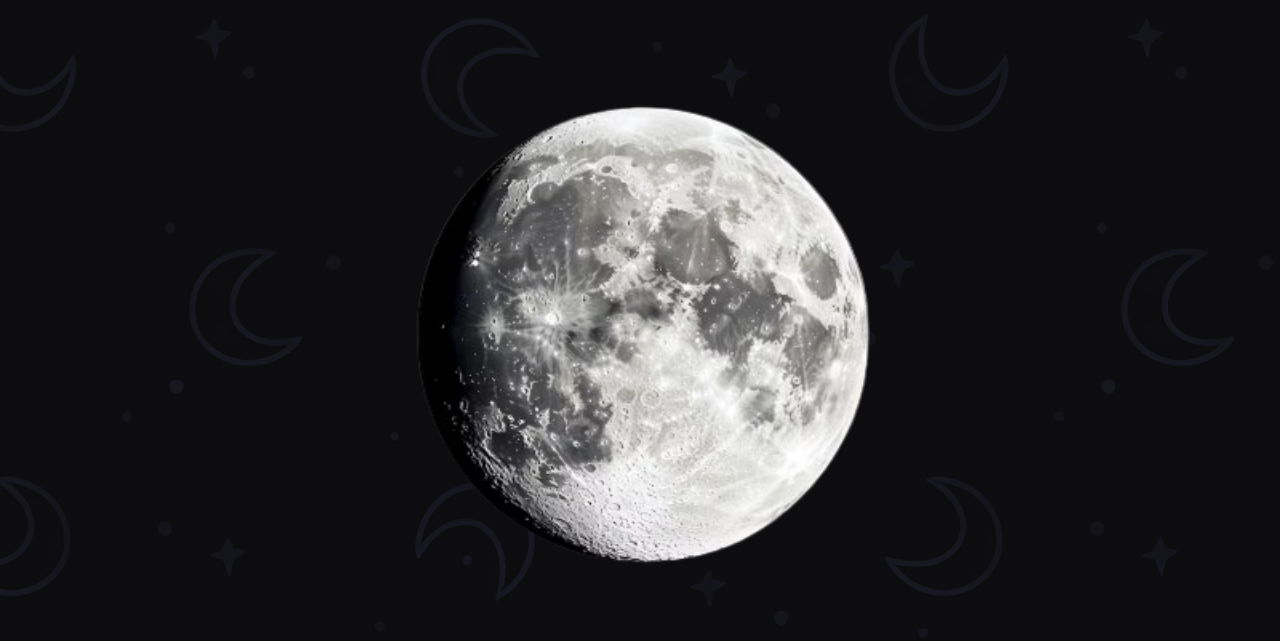
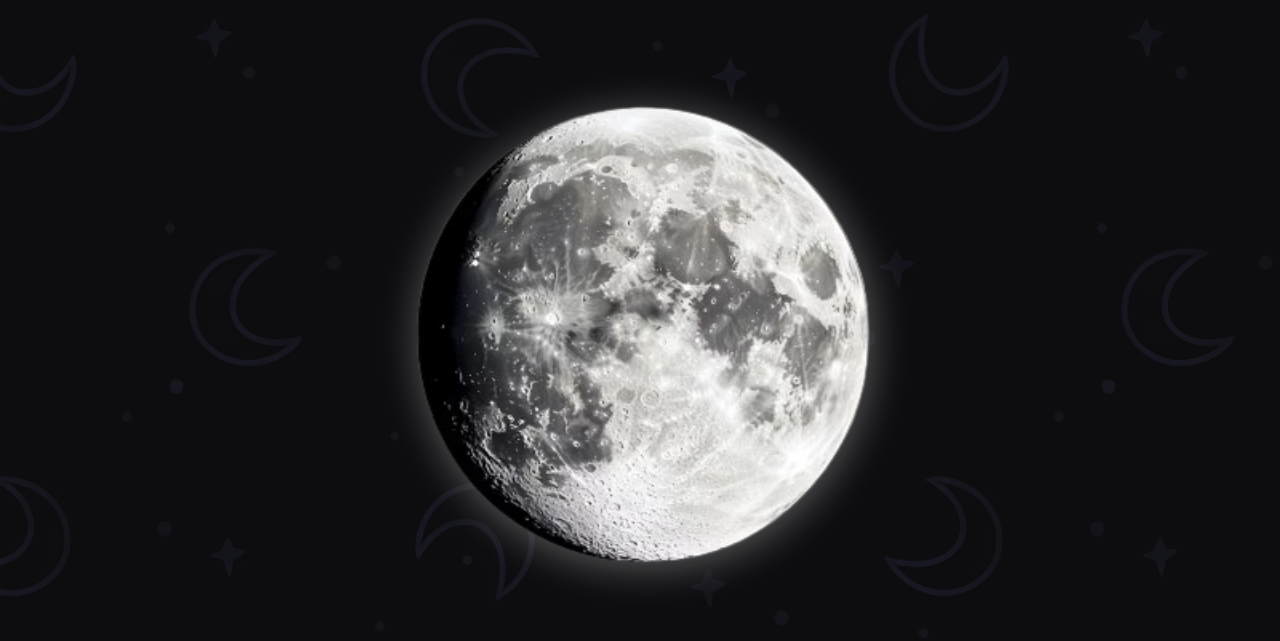
Before and after one commit to Shivnath-sharma/image3deffectmaker, a plain HTML site: page index.html in a window 1280 px wide. Shown: the part 159-800 px from the top of the page. Drawn offline with Linux system fonts and the light colour scheme.

Commit message:
filter-dropshadow added to default img

```diff
--- a/script.js
+++ b/script.js
@@ -153,6 +153,7 @@ function createDefaultImage() {
     defaultImage.style.width = "100%";
     defaultImage.style.maxWidth = "600px";
     defaultImage.style.height = "auto";
+    defaultImage.classList.add('default-image-shadow');
 
     VanillaTilt.init(defaultImage, {
         max: 25,
--- a/style.css
+++ b/style.css
@@ -19,6 +19,9 @@ body {
     font-family: "montserrat", serif;
 }
 
+.default-image-shadow {
+     filter: drop-shadow(2px 5px 20px rgba(255, 255, 255, 0.341));
+}
 
 h1 {
     display: flex;
```
Also changed, not shown: index.html (line endings or trailing spaces).
